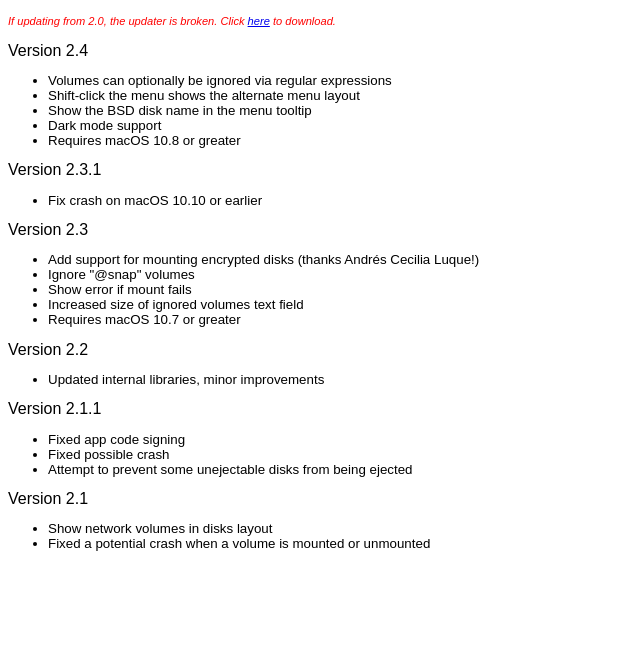
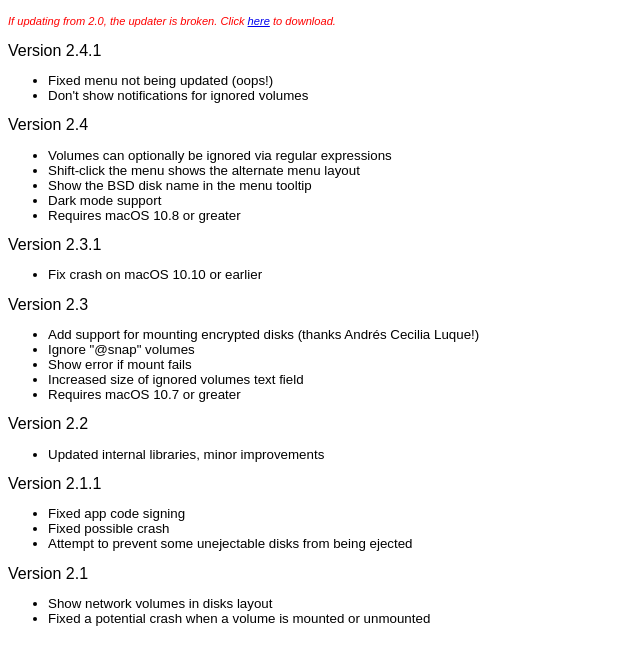
Before and after one commit to kainjow/kainjow.com, a PHP site: page /public_html/updates/semulov.htm in a window 1280 px wide. Shown: the top 665 px of the page, without its empty margins (0-640 px from the left). Run offline with PHP 8.4, Linux system fonts and the light colour scheme.

Commit message:
Update Semulov to 2.4.1

```diff
--- a/make.php
+++ b/make.php
@@ -9,8 +9,8 @@
 	'Apps' => array(
 		array(
 			'name' => 'Semulov',
-			'version' => '2.4',
-			'date' => mktime(0, 0, 0, 10, 28, 2018),
+			'version' => '2.4.1',
+			'date' => mktime(0, 0, 0, 11, 18, 2018),
 			'summary' => 'Eject volumes from the menu bar',
 			'link' => '/downloads/Semulov.zip',
 			'link_label' => 'download for 10.8+',
--- a/public_html/updates/semulov.htm
+++ b/public_html/updates/semulov.htm
@@ -18,6 +18,12 @@
 <body>
 
 <p><small><em style="color: red;">If updating from 2.0, the updater is broken. Click <a href="https://kainjow.com/downloads/Semulov.zip">here</a> to download.</em></small></p>
+
+<h4>Version 2.4.1</h4>
+<ul>
+<li>Fixed menu not being updated (oops!)</li>
+<li>Don't show notifications for ignored volumes</li>
+</ul>
 
 <h4>Version 2.4</h4>
 <ul>
```
Also changed, not shown: public_html/updates/semulov.xml (+4 -4 lines).
